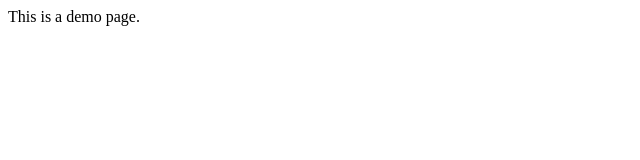
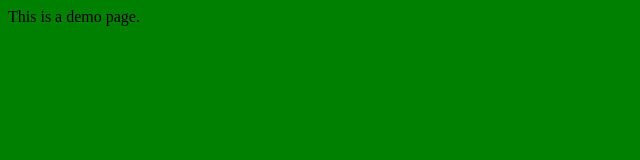
Before and after one commit to siam-ali/test, a plain HTML site: page index.html in a window 1280 px wide. Shown: the whole page, without its empty margins (0-640 px from the left). Drawn offline with Linux system fonts and the light colour scheme.

Commit message:
Update index.html

```diff
--- a/index.html
+++ b/index.html
@@ -1,6 +1,10 @@
 <html>
   <head>
-
+    <style>
+      *{
+      background: green;
+      }
+    </style>
   </head>
   <body>
     This is a demo page.
```
